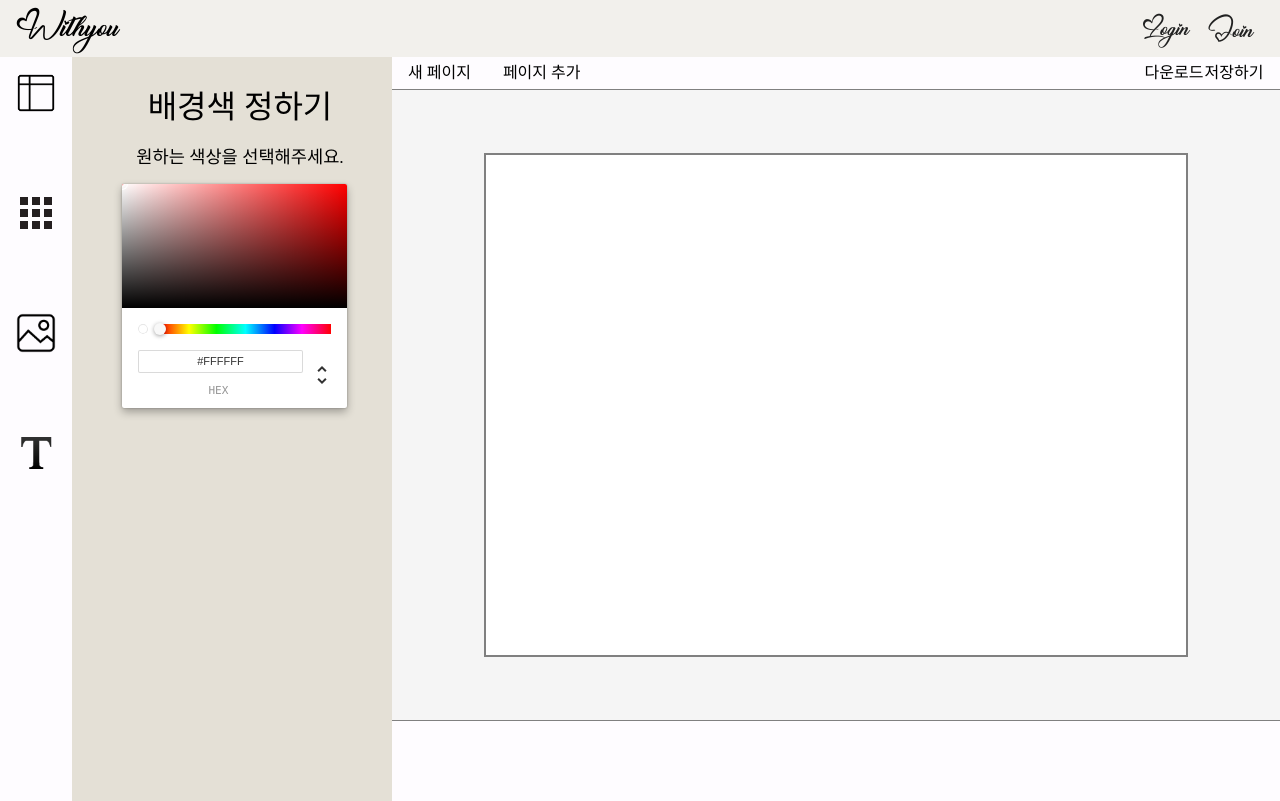
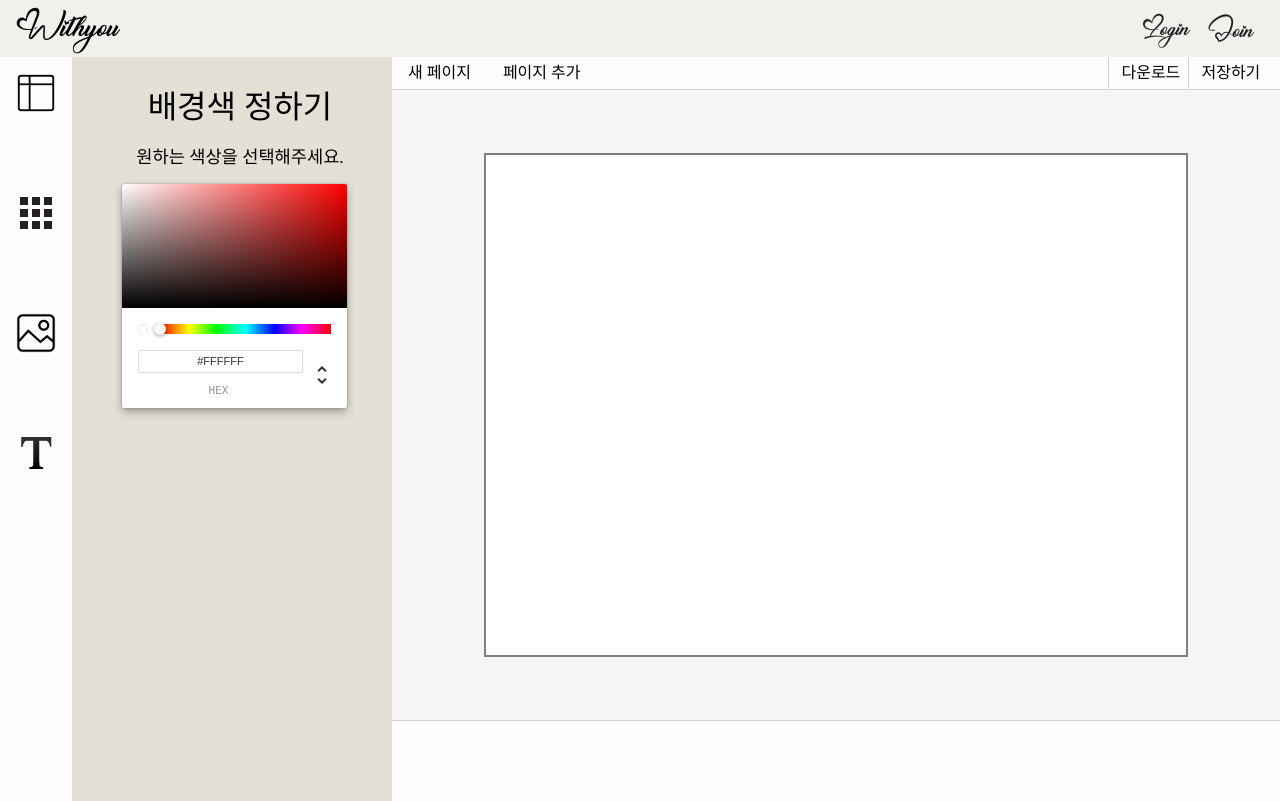
Before and after one commit to onniseonmi/Withyou, a React (Create React App) app in the folder client/: page /editpage in a window 1280 px wide. Built offline with nearby package versions, Linux system fonts and the light colour scheme; a web font is replaced by a local one.

Commit message:
FIX CSS...

```diff
--- a/client/src/components/editpage/canvas/modals/BackgroundColor.js
+++ b/client/src/components/editpage/canvas/modals/BackgroundColor.js
@@ -21,6 +21,7 @@ export default function BackgroundColor({
         width: "20px",
         height: "50px",
         borderRadius: "0.2rem",
+        cursor: "pointer",
       },
       palette: {
         position: "fixed",
--- a/client/src/css/TopMenu.css
+++ b/client/src/css/TopMenu.css
@@ -1,9 +1,9 @@
 #top-menu {
-  background-color: #FEFCFF;
+  background-color: #fefcff;
   width: 100%;
   height: 2rem;
   line-height: 2rem;
-  border-bottom: 1px solid gray;
+  border-bottom: 1px solid lightgray;
   display: flex;
   font-family: "BinggraeMelona";
 }
@@ -24,10 +24,15 @@
 }
 
 #top-menu-save {
-  width: 15vh;
+  width: 20vh;
   display: flex;
   justify-content: space-around;
 }
 #top-menu-save > a {
   cursor: pointer;
 }
+#save,
+#download {
+  border-left: 1px solid lightgray;
+  padding-left: 1vw;
+}
--- a/client/src/css/editpage/canvas/modals/BackgroundColor.css
+++ b/client/src/css/editpage/canvas/modals/BackgroundColor.css
@@ -20,10 +20,6 @@
   cursor: pointer;
 }
 
-#bg-color-picker {
-  width: 250px;
-}
-
 @media screen and (max-width: 900px) {
   #template-modal {
     font-family: "BinggraeMelona";
@@ -31,89 +27,3 @@
     height: 38vh;
   }
 }
-/* @media screen and (min-width: 900px) {
-  #template-modal {
-    background-color: ivory;
-    position: absolute;
-    left: 5.7rem;
-    top: 8.2rem;
-    width: 25rem;
-    height: 44rem;
-    border: solid 0.1rem gray;
-  }
-  #template-modal-nav {
-    font-size: 2rem;
-    display: flex;
-    justify-content: space-between;
-  }
-  #template-description {
-    font-size: 1.5rem;
-    display: flex;
-    flex-direction: column;
-    align-items: center;
-  }
-
-  #template-close-button {
-    font-size: 0.8rem;
-    width: 4rem;
-    height: 2rem;
-  }
-
-  #template-modal-upload {
-    display: flex;
-    flex-direction: column;
-    justify-content: space-around;
-    height: 80%;
-  }
-
-  .template-row {
-    display: flex;
-    justify-content: space-around;
-    width: 95%;
-  }
-
-  #template-modal-add-button {
-    width: 6rem;
-  }
-}
-@media screen and (max-width: 900px) {
-  #template-modal {
-    border: solid 1px red;
-    background-color: ivory;
-    height: 20rem;
-  }
-  #template-modal-nav {
-    font-size: 2rem;
-    display: flex;
-    justify-content: space-between;
-  }
-  #template-description {
-    font-size: 1.5rem;
-    display: flex;
-    flex-direction: column;
-    align-items: center;
-  }
-
-  #template-close-button {
-    font-size: 1rem;
-    width: 5rem;
-    height: 2rem;
-  }
-
-  #template-modal-upload {
-    display: flex;
-    flex-direction: column;
-    justify-content: space-around;
-    height: 80%;
-  }
-
-  .template-row {
-    display: flex;
-    justify-content: space-around;
-    width: 95%;
-  }
-
-  #template-modal-add-button {
-    width: 6rem;
-  }
-} */ ;
--- a/client/src/css/editpage/canvas/modals/Image.css
+++ b/client/src/css/editpage/canvas/modals/Image.css
@@ -38,6 +38,14 @@
   background-color: black;
   color: white;
 }
+#add-image-button:hover {
+  background-color: rgb(253, 178, 169);
+  transition: 0.5s;
+}
+#add-image-button:not(:hover) {
+  background-color: black;
+  transition: 0.5s;
+}
 
 #error-message {
   margin-top: 2rem;
@@ -55,6 +63,15 @@
   background-color: #f5f5f5;
 }
 
+#image-selector:hover {
+  background-color: rgb(253, 178, 169);
+  transition: 0.5s;
+}
+#image-selector:not(:hover) {
+  background-color: #f5f5f5;
+  transition: 0.5s;
+}
+
 @media screen and (max-width: 900px) {
   #image-modal {
     padding-top: 0.5rem;
--- a/client/src/css/editpage/canvas/modals/ObjectProperty.css
+++ b/client/src/css/editpage/canvas/modals/ObjectProperty.css
@@ -2,7 +2,7 @@
   width: 100%;
   height: 10vh;
   background-color: #fefcff;
-  border-top: 0.5px solid gray;
+  border-top: 0.5px solid lightgray;
   font-family: "BinggraeMelona";
   display: flex;
   flex-direction: column;
--- a/client/src/css/editpage/canvas/modals/Text.css
+++ b/client/src/css/editpage/canvas/modals/Text.css
@@ -23,6 +23,16 @@
   background-color: black;
   color: white;
 }
+
+#text-button:hover {
+  background-color: rgb(253, 178, 169);
+  transition: 0.5s;
+}
+#text-button:not(:hover) {
+  background-color: black;
+  transition: 0.5s;
+}
+
 @media screen and (max-width: 900px) {
   #text-modal {
     width: 100%;
```
Also changed, not shown: client/src/css/editpage/canvas/modals/Elements.css (+0 -87 lines).
